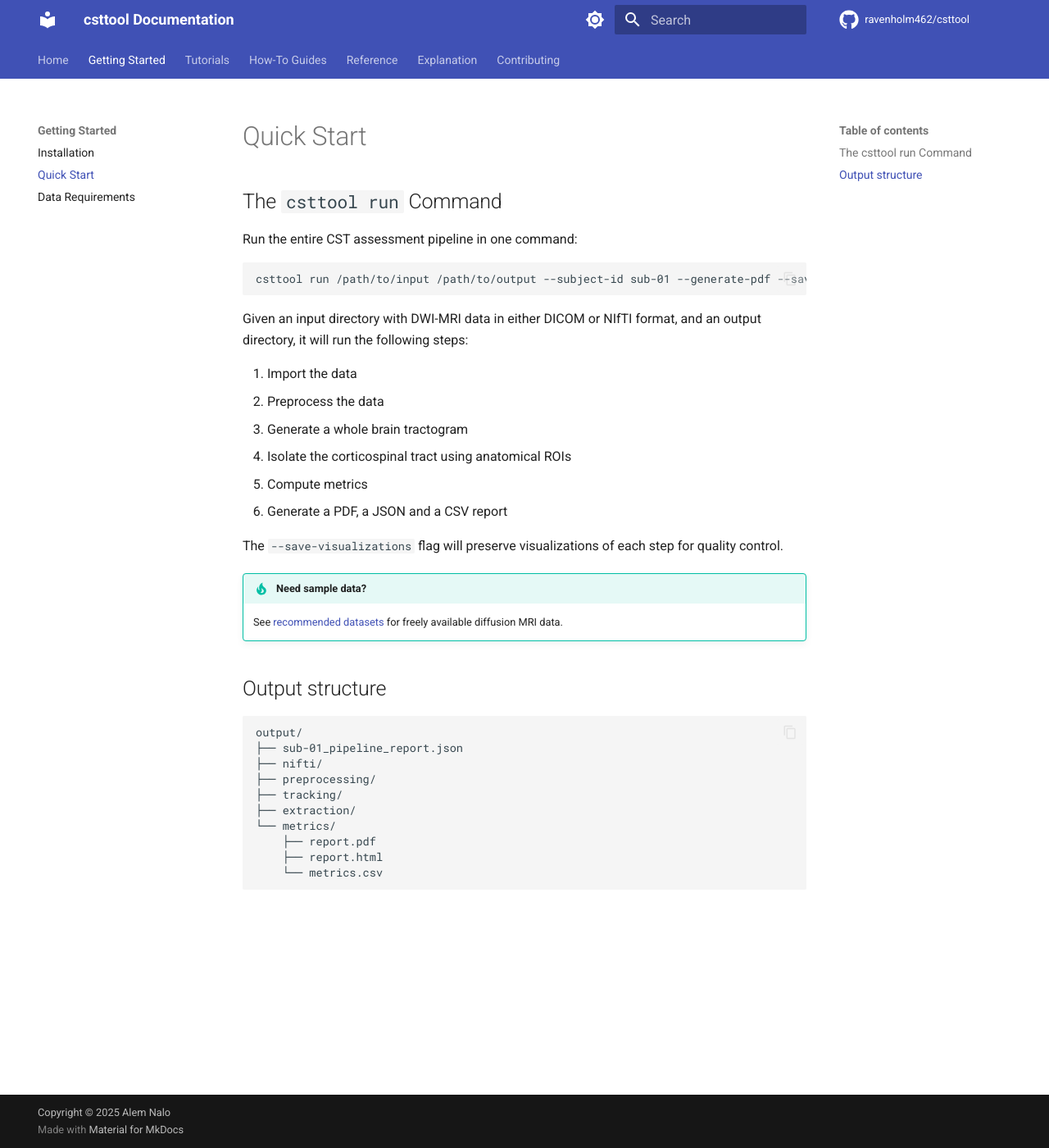
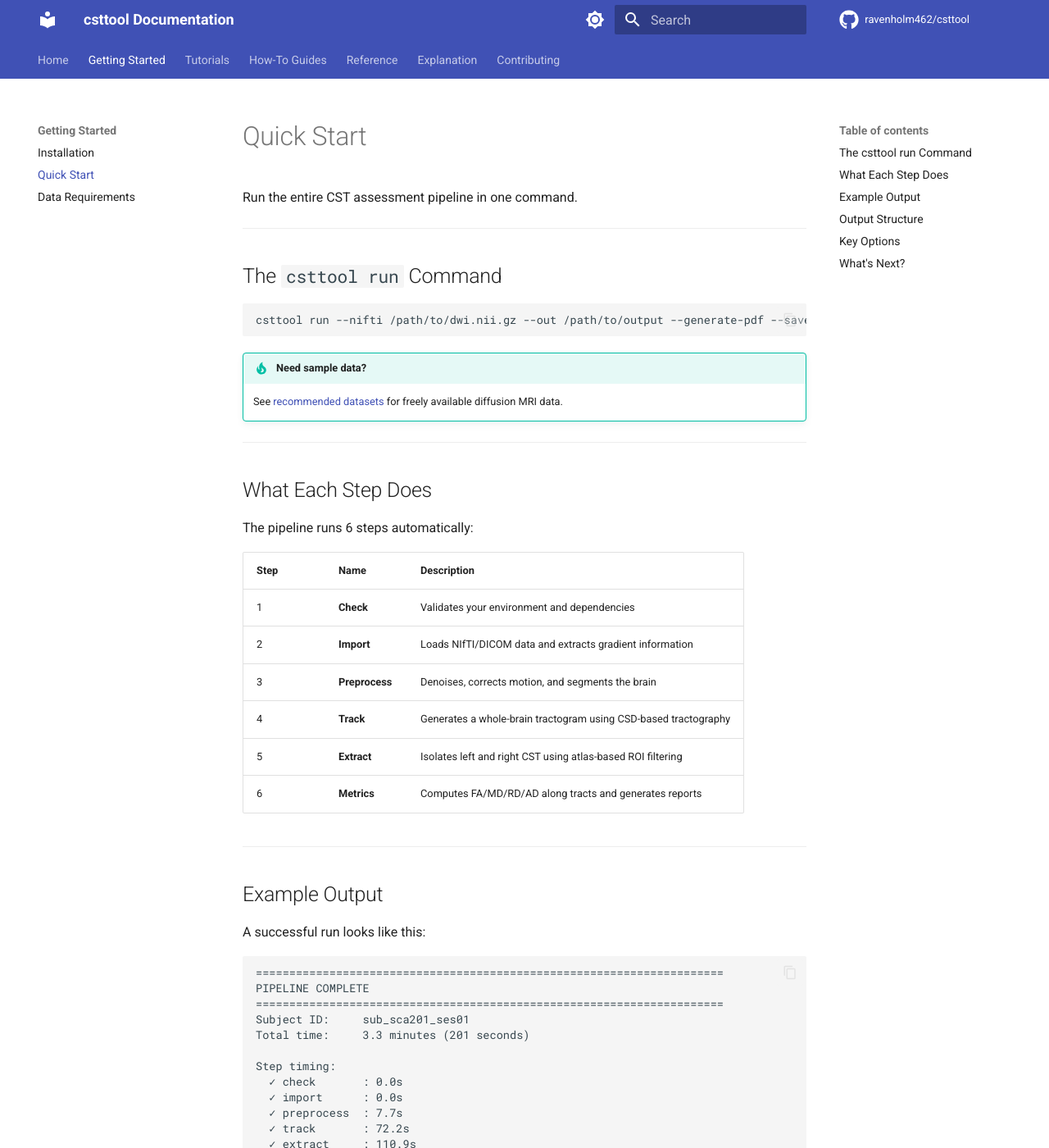
Before and after one commit to ravenholm462/csttool, an MkDocs documentation site: the page built from docs/getting-started/quickstart.md, in a window 1280 px wide and 1400 px high. Shown: the whole window at 82% size. Built offline with MkDocs 1.6.1 and Material for MkDocs 9.7.7, drawn with Linux system fonts in a browser that asks for light colours; comment, search, counter and statistics services are not loaded; some of the changed text lies outside the part shown.

Commit message:
update quickstart

````diff
--- a/docs/getting-started/quickstart.md
+++ b/docs/getting-started/quickstart.md
@@ -1,38 +1,104 @@
 # Quick Start
+
+Run the entire CST assessment pipeline in one command.
+
+---
 
 ## The `csttool run` Command
 
-Run the entire CST assessment pipeline in one command:
-
 ```bash
-csttool run /path/to/input /path/to/output --subject-id sub-01 --generate-pdf --save-visualizations
+csttool run --nifti /path/to/dwi.nii.gz --out /path/to/output --generate-pdf --save-visualizations
 ```
-
-Given an input directory with DWI-MRI data in either DICOM or NIfTI format, and an output directory, it will run the following steps:
-
-1. Import the data
-2. Preprocess the data
-3. Generate a whole brain tractogram
-4. Isolate the corticospinal tract using anatomical ROIs
-5. Compute metrics
-6. Generate a PDF, a JSON and a CSV report
-
-The `--save-visualizations` flag will preserve visualizations of each step for quality control.
 
 !!! tip "Need sample data?"
     See [recommended datasets](data-requirements.md#recommended-datasets) for freely available diffusion MRI data.
 
-## Output structure
+---
+
+## What Each Step Does
+
+The pipeline runs 6 steps automatically:
+
+| Step | Name | Description |
+|------|------|-------------|
+| 1 | **Check** | Validates your environment and dependencies |
+| 2 | **Import** | Loads NIfTI/DICOM data and extracts gradient information |
+| 3 | **Preprocess** | Denoises, corrects motion, and segments the brain |
+| 4 | **Track** | Generates a whole-brain tractogram using CSD-based tractography |
+| 5 | **Extract** | Isolates left and right CST using atlas-based ROI filtering |
+| 6 | **Metrics** | Computes FA/MD/RD/AD along tracts and generates reports |
+
+---
+
+## Example Output
+
+A successful run looks like this:
+
+```
+======================================================================
+PIPELINE COMPLETE
+======================================================================
+Subject ID:     sub_sca201_ses01
+Total time:     3.3 minutes (201 seconds)
+
+Step timing:
+  ✓ check       : 0.0s
+  ✓ import      : 0.0s
+  ✓ preprocess  : 7.7s
+  ✓ track       : 72.2s
+  ✓ extract     : 110.9s
+  ✓ metrics     : 10.1s
+
+✓ All steps completed successfully!
+
+Outputs:
+  Pipeline report: output/sub_sca201_ses01_pipeline_report.json
+  Metrics:         output/metrics
+  CST tractograms: output/extraction
+======================================================================
+```
+
+---
+
+## Output Structure
 
 ```
 output/
-├── sub-01_pipeline_report.json
-├── nifti/
-├── preprocessing/
-├── tracking/
-├── extraction/
+├── sub-01_pipeline_report.json    # Full pipeline log
+├── nifti/                         # Converted NIfTI (if DICOM input)
+├── preprocessing/                 # Denoised, corrected data
+│   └── visualizations/            # QC images (if --save-visualizations)
+├── tracking/                      # Whole-brain tractogram
+│   └── scalar_maps/               # FA, MD, RD, AD maps
+├── extraction/                    # CST tractograms
+│   └── trk/                       # Left/right CST .trk files
 └── metrics/
-    ├── report.pdf
-    ├── report.html
-    └── metrics.csv
+    ├── report.pdf                 # Visual summary report
+    ├── report.html                # Interactive HTML report
+    ├── metrics_summary.csv        # Tabular metrics
+    └── visualizations/            # Tract profiles, QC images
 ```
+
+---
+
+## Key Options
+
+| Flag | Description |
+|------|-------------|
+| `--nifti` / `--dicom` | Input format (provide path to data) |
+| `--out` | Output directory |
+| `--denoise-method` | `patch2self` (default) or `nlmeans` |
+| `--generate-pdf` | Generate PDF report |
+| `--save-visualizations` | Save QC visualizations at each step |
+| `--subject-id` | Subject ID |
+| `--verbose` | Verbose output |
+
+Run `csttool run --help` for all options.
+
+---
+
+## What's Next?
+
+- **[Data Requirements](data-requirements.md)** — Input format specifications and recommended datasets
+- **[Troubleshooting](../how-to/troubleshooting.md)** — Common issues and fixes
+- **[CLI Reference](../reference/cli/run.md)** — Full `csttool run` documentation
````
